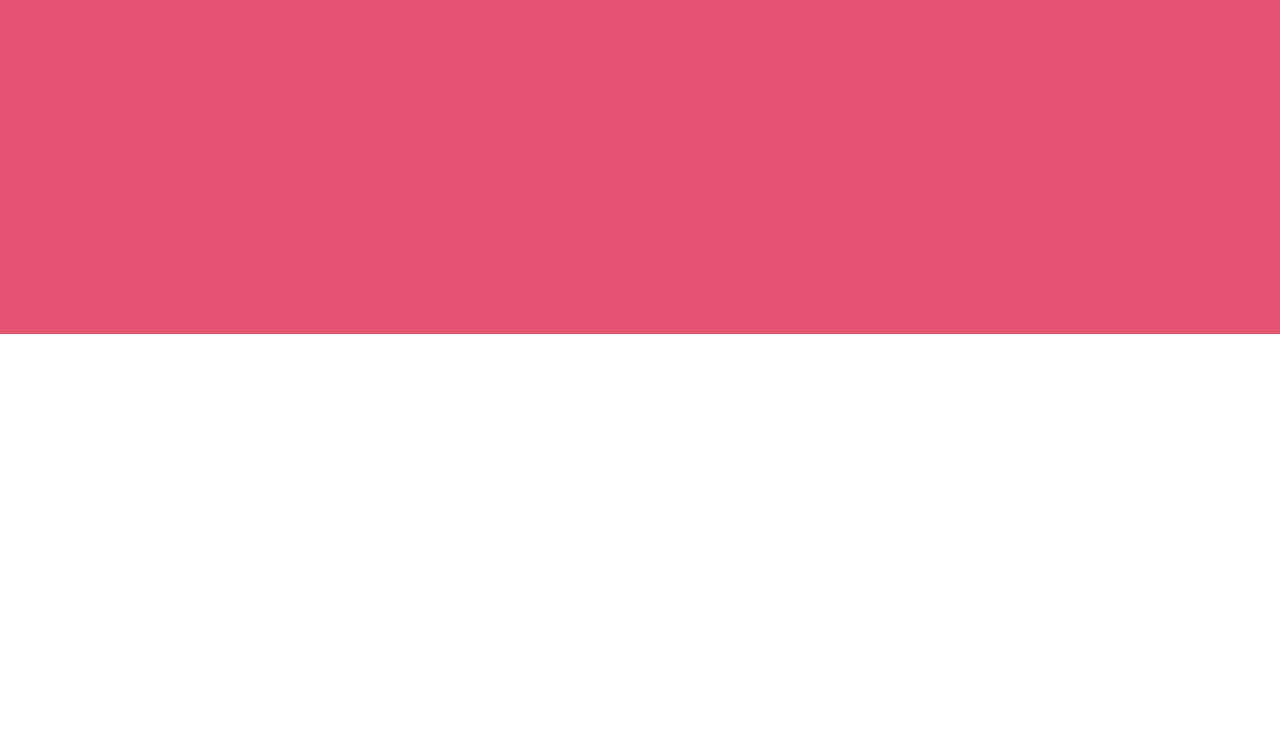
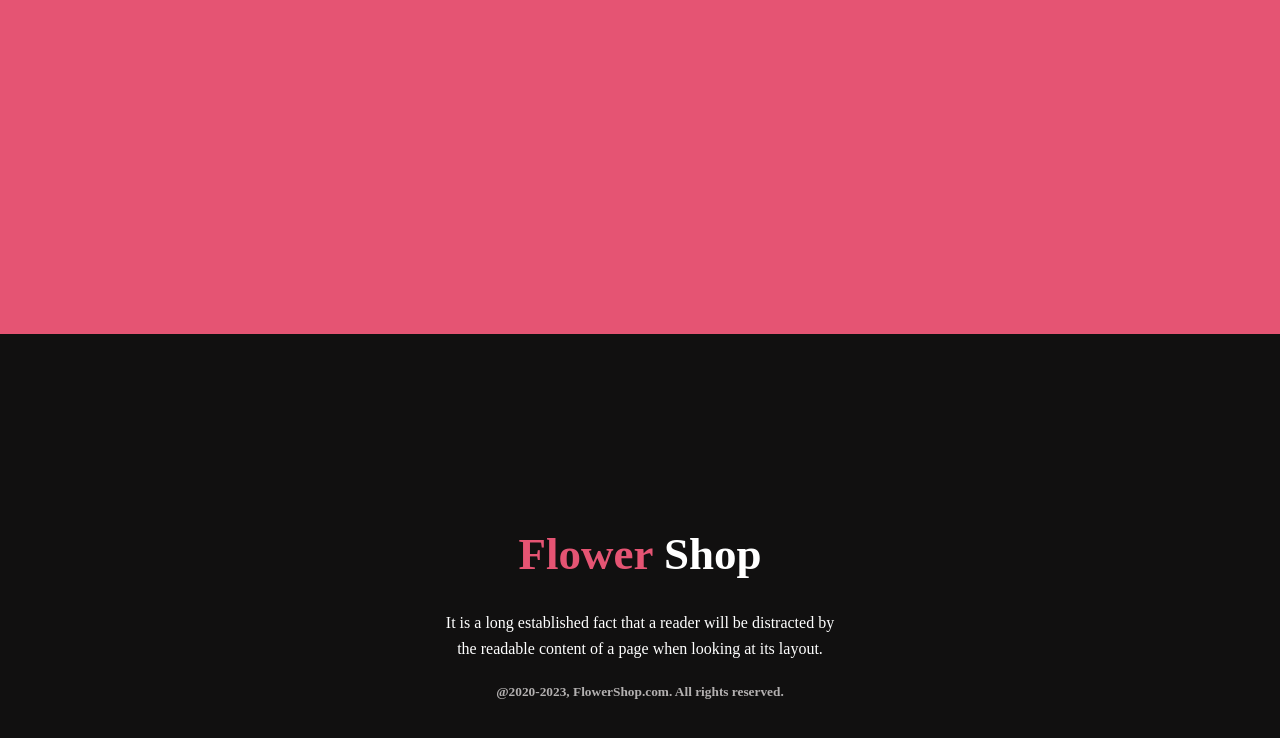
Before and after one commit to Monshi123/assignment-1, a plain HTML site: page index.html in a window 1280 px wide. Shown: the part 4484-5222 px from the top of the page. Before the commit the page ends 4818 px from the top, so only its background shows below. Drawn offline with Linux system fonts and the light colour scheme.

Commit message:
my assignment1

```diff
--- a/css/style.css
+++ b/css/style.css
@@ -298,3 +298,31 @@
 .summer-pic-box img{
     width: 100%;
 }
+/* footer section start */
+footer{
+    width: 100%;
+    height: 70vh;
+    background-color: #111010;
+    display: flex;
+    justify-content: center;
+    align-items: center;
+    color: #fff;
+    text-align: center;
+}
+.footer-title{
+    color: #E55473;
+}
+.footer-container h1{
+    font-size: 45px;
+    font-weight: bold;
+}
+.footer-container p{
+    margin-top: 30px;
+    width: 400px;
+    line-height: 0.7cm;
+}
+.footer-container h5{
+    margin-top: 20px;
+    font-size: 16px;
+    color: #b3b0b0;
+}
--- a/index.html
+++ b/index.html
@@ -127,7 +127,11 @@
 
     </main>
     <footer>
-
+        <div class="footer-container">
+            <h1> <span class="footer-title">Flower</span> Shop</h1>
+            <p>It is a long established fact that a reader will be distracted by the readable content of a page when looking at its layout.</p>
+            <h5><small>@2020-2023, FlowerShop.com. All rights reserved.</small></h5>
+        </div>
     </footer>
 </body>
 </html>
```
